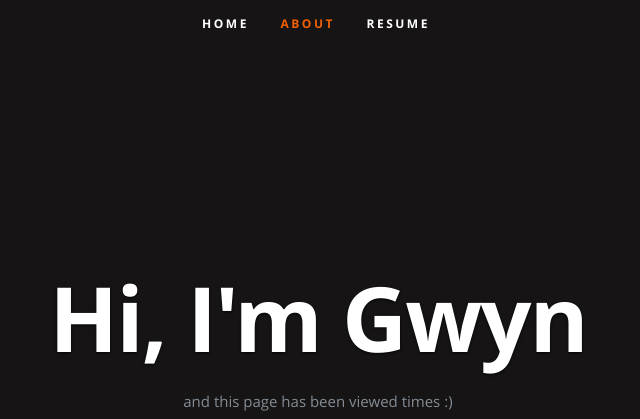
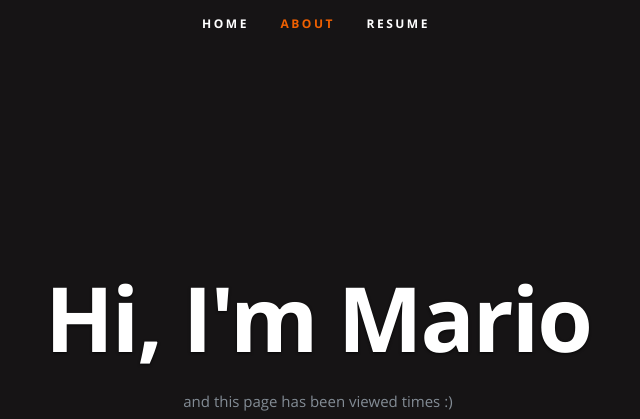
Before and after one commit to Krebsmar/azure-resume, a plain HTML site: page frontend/index.html in a window 1280 px wide. Shown: the top 419 px of the page, without its empty margins (324-964 px from the left). Drawn offline with nearby package versions, Linux system fonts and the light colour scheme; no server answers.

Commit message:
Frontend Title changed

```diff
--- a/frontend/index.html
+++ b/frontend/index.html
@@ -7,7 +7,7 @@
    <!--- Basic Page Needs
    ================================================== -->
    <meta charset="utf-8">
-	<title>Gwyn's Resume</title>
+	<title>Mario's Resume</title>
 	<meta name="description" content="">
 	<meta name="author" content="">
 
@@ -54,7 +54,7 @@
 
       <div class="row banner">
          <div class="banner-text">
-            <h1 class="responsive-headline">Hi, I'm Gwyn</h1>
+            <h1 class="responsive-headline">Hi, I'm Mario</h1>
 
             <p>and this page has been viewed <a id="counter"></a> times :) </p>
             <ul class="social">
```
